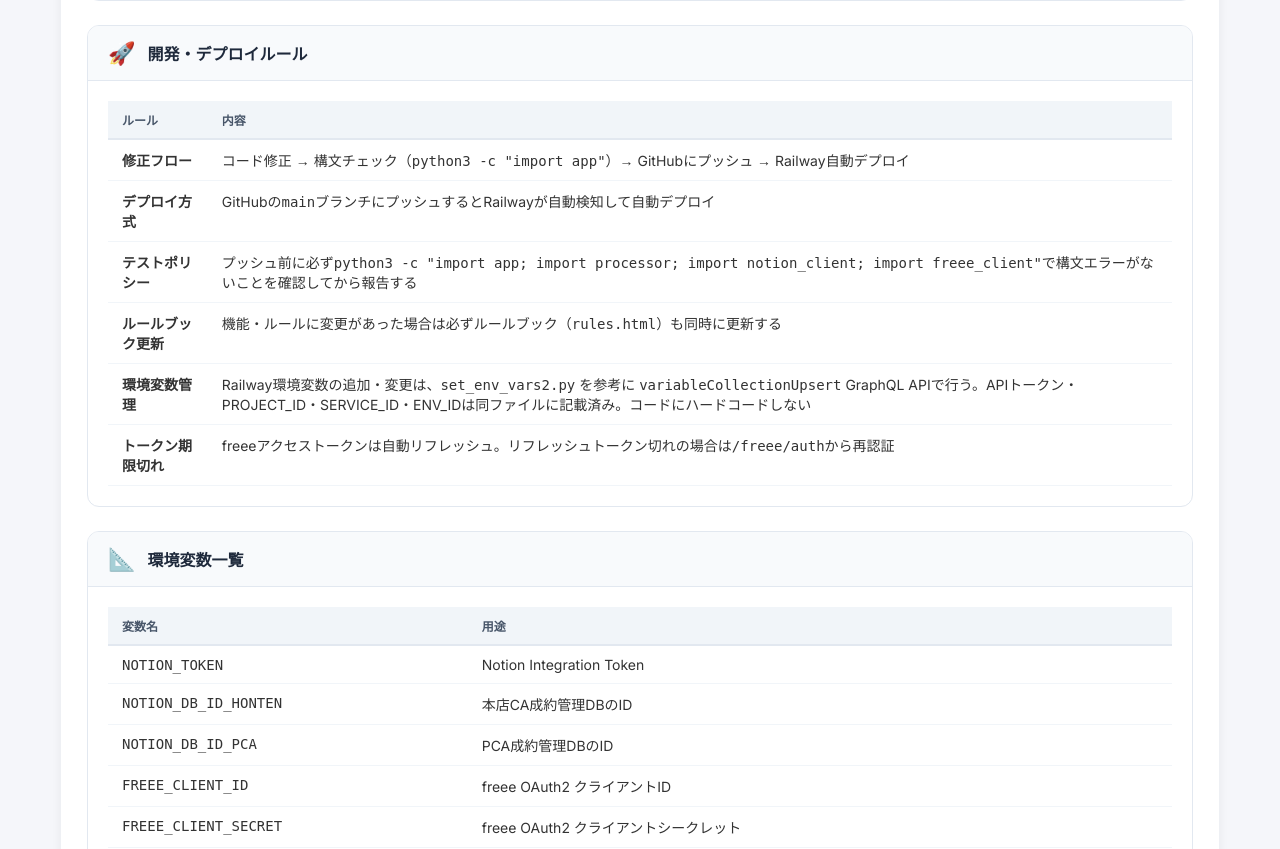
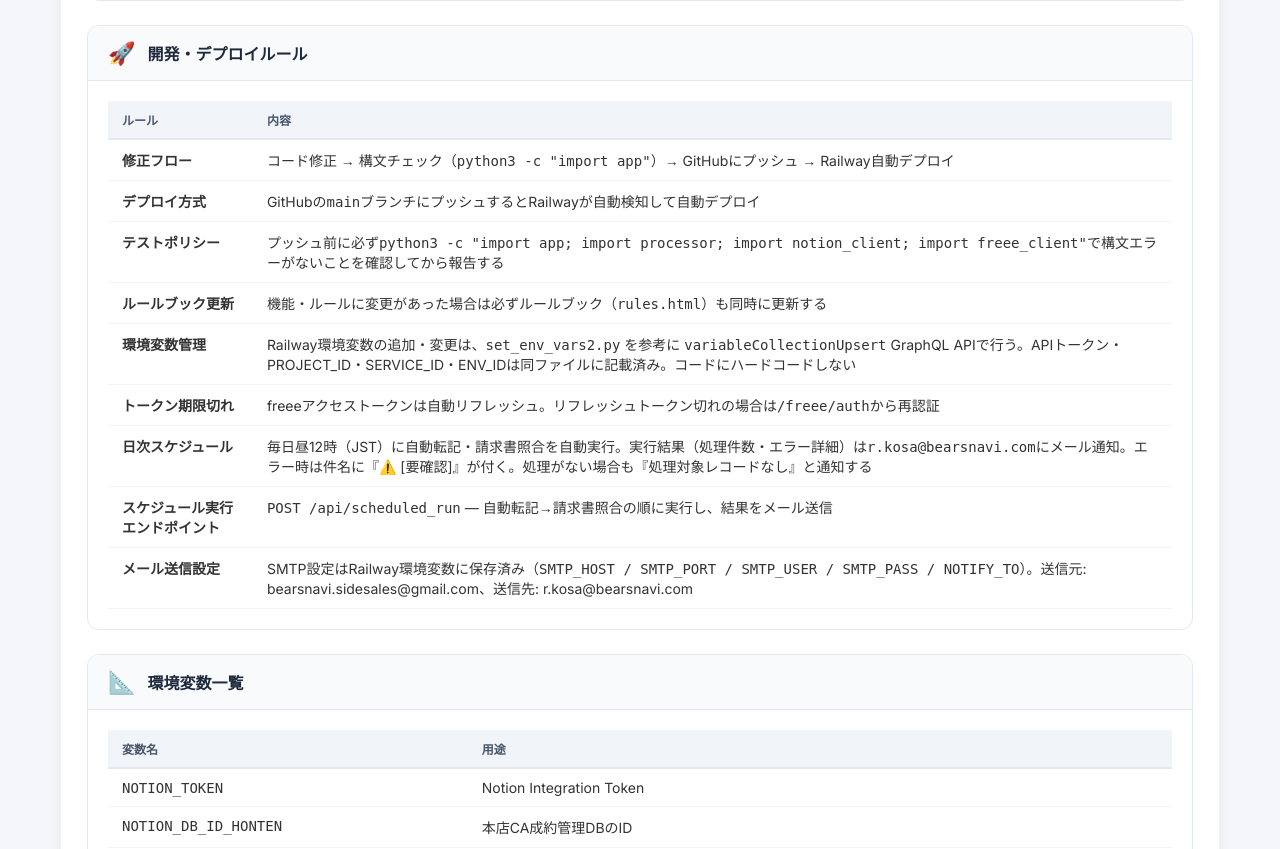
Before and after one commit to rikutokosa/notion-freee-auto, a Flask app: page /rules in a window 1280 px wide, after a click on "⚙️ システム概要". Shown: the part 1517-2366 px from the top of the page. Run offline with Flask 3, Linux system fonts and the light colour scheme.

Commit message:
docs: 日次スケジュール実行・メール通知ルールをルールブックに追記

```diff
--- a/templates/rules.html
+++ b/templates/rules.html
@@ -777,6 +777,18 @@
               <td><strong>トークン期限切れ</strong></td>
               <td>freeeアクセストークンは自動リフレッシュ。リフレッシュトークン切れの場合は<code>/freee/auth</code>から再認証</td>
             </tr>
+            <tr>
+              <td><strong>日次スケジュール</strong></td>
+              <td>毎日昼12時（JST）に自動転記・請求書照合を自動実行。実行結果（処理件数・エラー詳細）は<code>r.kosa@bearsnavi.com</code>にメール通知。エラー時は件名に『⚠️ [要確認]』が付く。処理がない場合も『処理対象レコードなし』と通知する</td>
+            </tr>
+            <tr>
+              <td><strong>スケジュール実行エンドポイント</strong></td>
+              <td><code>POST /api/scheduled_run</code> — 自動転記→請求書照合の順に実行し、結果をメール送信</td>
+            </tr>
+            <tr>
+              <td><strong>メール送信設定</strong></td>
+              <td>SMTP設定はRailway環境変数に保存済み（<code>SMTP_HOST / SMTP_PORT / SMTP_USER / SMTP_PASS / NOTIFY_TO</code>）。送信元: bearsnavi.sidesales@gmail.com、送信先: r.kosa@bearsnavi.com</td>
+            </tr>
           </tbody>
         </table>
       </div>
```
